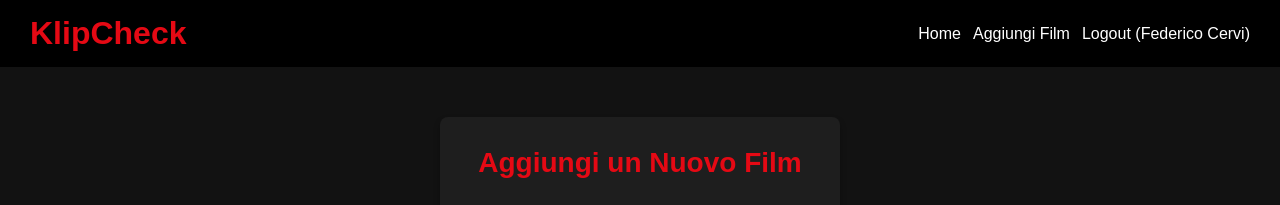
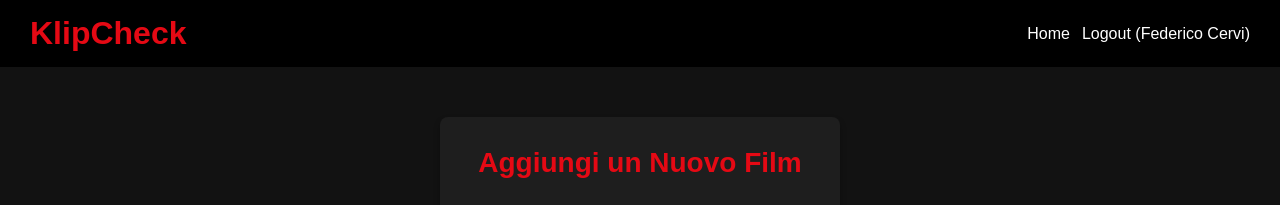
Before and after one commit to martinelliCeciliaScuola/KlipCheck, a PHP site: page /aggiungiFilm.php in a window 1280 px wide. Shown: the top 205 px of the page. Run offline with PHP 8.4, Linux system fonts and the light colour scheme; a user stored in the database is signed in.

Commit message:
risoluzione problemi

```diff
--- a/KlipCheck/aggiungiFilm.php
+++ b/KlipCheck/aggiungiFilm.php
@@ -72,7 +72,7 @@ if ($_SERVER["REQUEST_METHOD"] == "POST") {
             $formData = [];
 
         } catch (PDOException $e) {
-            // Mostra l'errore reale per il debug
+
             $error = "Errore DB: " . $e->getMessage();
         }
     }
@@ -92,8 +92,8 @@ if ($_SERVER["REQUEST_METHOD"] == "POST") {
 <header>
     <h1>KlipCheck</h1>
     <nav>
-        <a href="../index.php">Home</a>
-        <a href="AggiungiFilm.php">Aggiungi Film</a>
+        <a href="index.php">Home</a>
+
         <a href="logout.php">Logout (<?= htmlspecialchars($_SESSION["user"]) ?>)</a>
     </nav>
 </header>
```
